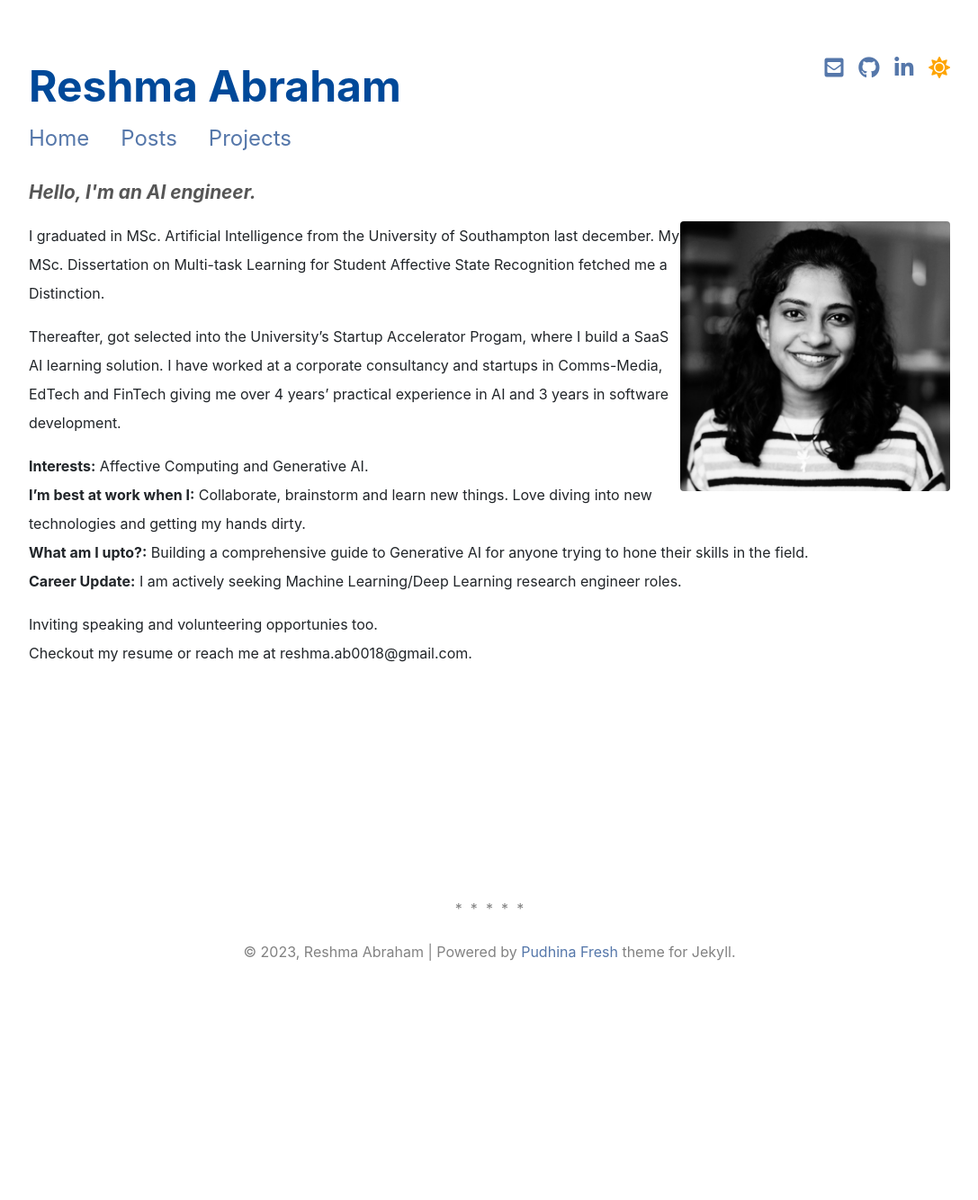
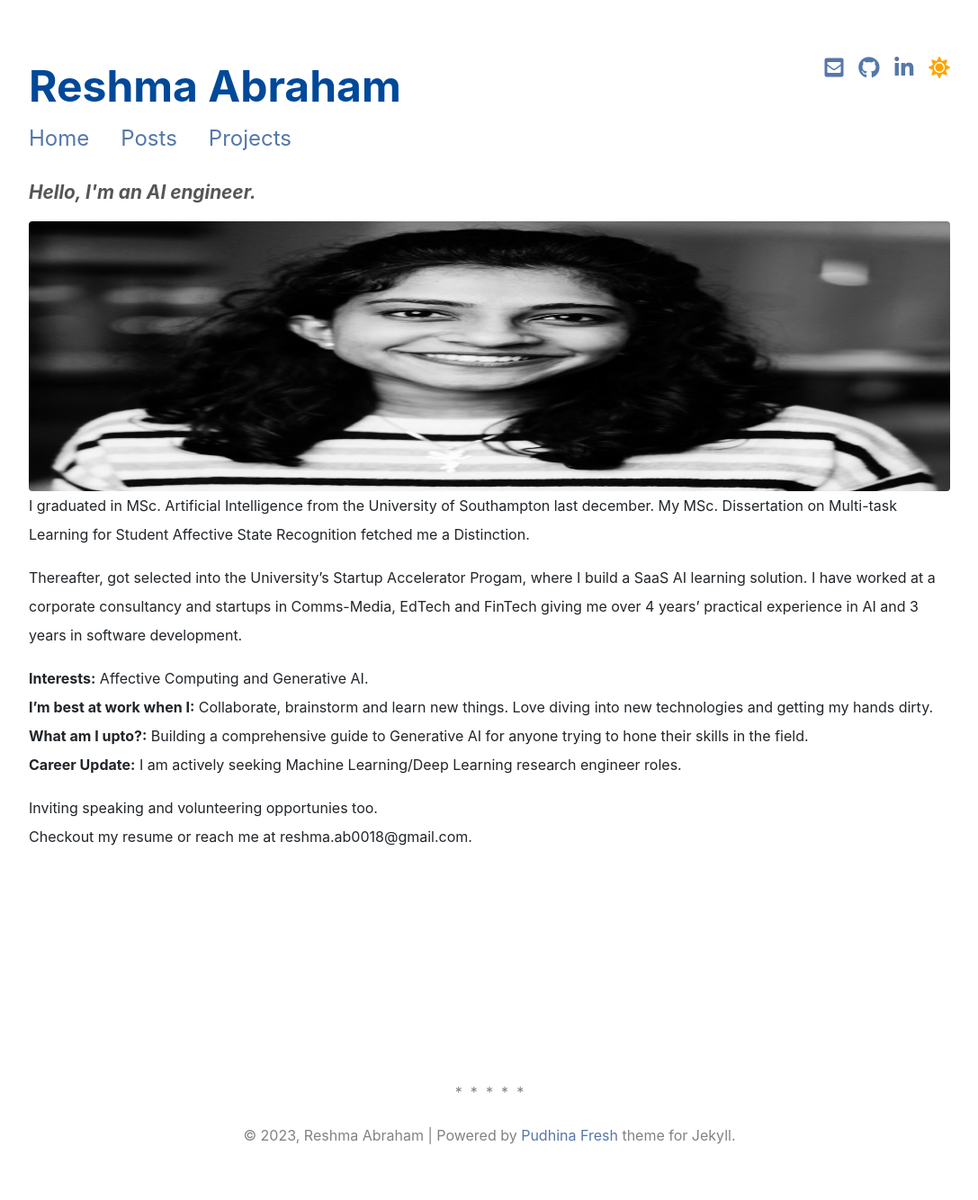
Before and after one commit to Resh-97/Pockets-Of-Reflection, a Jekyll site: the page built from index.md, in a window 1280 px wide. Shown: the whole page at 90% size, without its empty margins (96-1183 px from the left). Built offline with Jekyll 4.4.1, drawn with Linux system fonts in a browser that asks for light colours; nearby versions of some CDN libraries; a style sheet for code colours, icons or effects is not loaded; before the commit the page ends 1130 px from its top, so only the background shows below that.

Commit message:
Update main.css

```diff
--- a/assets/css/main.css
+++ b/assets/css/main.css
@@ -27,7 +27,13 @@ h6 {
 img {
   border-radius: 0.25rem;
   display: block;
-  /*width: 100%;*/
+  width: 100%;
+}
+
+.image1
+{
+  border-radius: 0.25rem;
+  display: block;
 }
 
 code {
```
